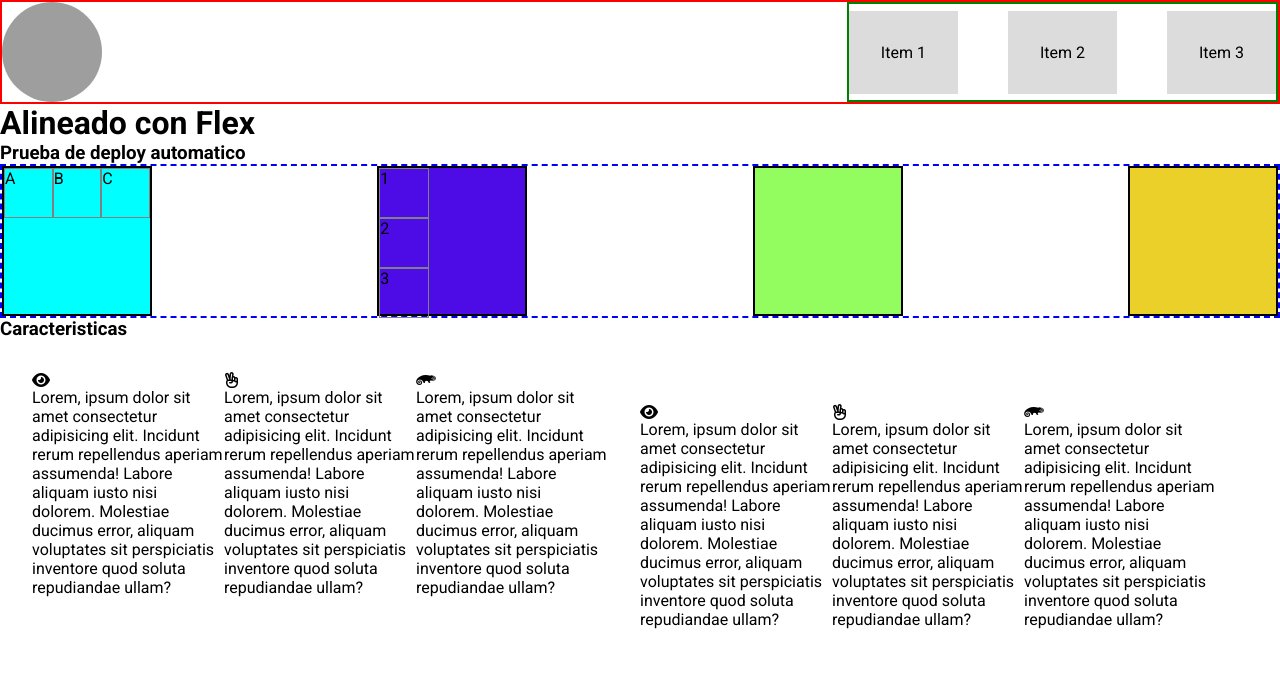
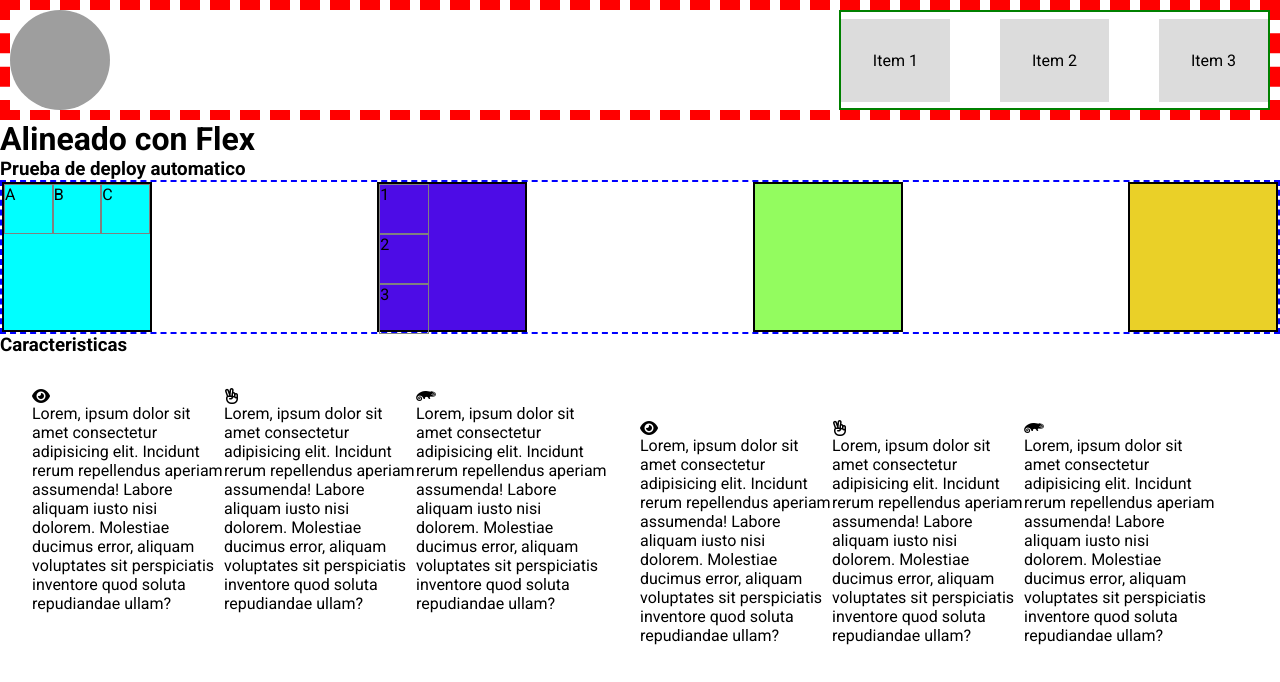
Before and after one commit to Hallerjack/ADL-G99-Alineado_con_flexbos, a plain HTML site: page index.html in a window 1280 px wide. Drawn offline with Linux system fonts and the light colour scheme; grey boxes are pictures that could not be loaded.

Commit message:
el mejor borde rojo del mundo

```diff
--- a/style.css
+++ b/style.css
@@ -12,7 +12,7 @@ body {
 }
 
 nav {
-	border: 2px solid red;
+	border: 10px dashed red;
 	display: flex;
 	justify-content: space-between;
 }
```
